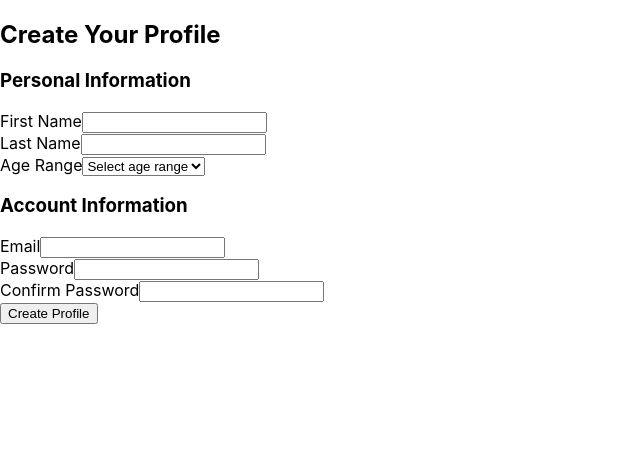
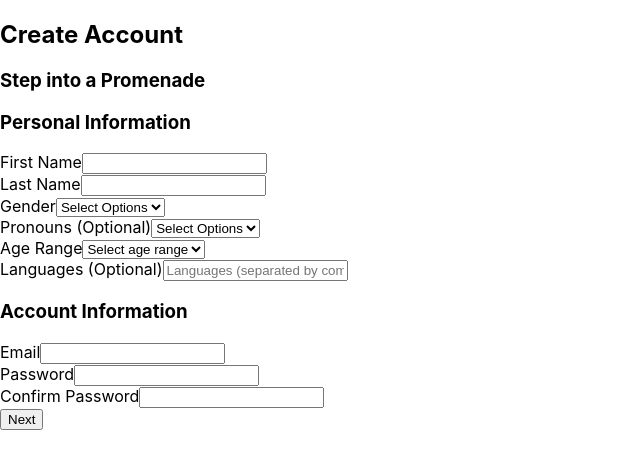
Before and after one commit to nsriv531/Promenade-HTC-2024-, a React (Create React App) app: page /signup in a window 1280 px wide. Shown: the top 468 px of the page, without its empty margins (0-640 px from the left). Built offline with nearby package versions, Linux system fonts and the light colour scheme.

Commit message:
registration mostly works now

```diff
--- a/package.json
+++ b/package.json
@@ -3,6 +3,7 @@
   "version": "0.1.0",
   "private": true,
   "dependencies": {
+    "@material-tailwind/react": "^2.1.10",
     "@testing-library/jest-dom": "^5.17.0",
     "@testing-library/react": "^13.4.0",
     "@testing-library/user-event": "^13.5.0",
--- /dev/null
+++ b/src/Components/Interests.js
@@ -0,0 +1,5 @@
+import { Chip } from "@material-tailwind/react";
+
+export function ChipDefault() {
+  return <Chip value="chip" />;
+}
--- a/src/Components/SignUp.js
+++ b/src/Components/SignUp.js
@@ -1,4 +1,5 @@
 import React, { useState } from "react";
+import { useNavigate } from "react-router-dom";
 import { AlertCircle, CheckCircle } from "lucide-react";
 
 const SignUp = () => {
@@ -13,6 +14,7 @@ const SignUp = () => {
     email: "",
     password: "",
     confirmPassword: "",
+    languages: "",
   });
 
   const [errors, setErrors] = useState({});
@@ -21,6 +23,13 @@ const SignUp = () => {
   const ageRanges = ["18-24", "25-34", "35-44", "45-54", "55+"];
   const genderOptions = ["Man", "Woman", "Non-binary", "Other"];
   const pronounOptions = ["he/him", "she/her", "they/them", "Other"];
+
+  const navigate = useNavigate();
+
+  const handleLogin = () => {
+    // Perform login logic here, then navigate
+    navigate("/interests"); // Replace "/home" with your desired route
+  };
 
   // Handle input
   const handleChange = (e) => {
@@ -46,6 +55,7 @@ const SignUp = () => {
       tempErr.firstname = "First name is required";
     if (!formData.lastname.trim()) tempErr.lastname = "Last name is required";
     if (!formData.ageRange) tempErr.ageRange = "Age range is required";
+    if (!formData.genderIdentity) tempErr.genderIdentity = "Gender is required";
 
     // Email validation
     if (!formData.email) {
@@ -292,9 +302,8 @@ const SignUp = () => {
   return (
     <div className="min-h-screen flex items-center justify-center bg-gray-100">
       <div className="max-w-2xl w-full bg-white p-8 rounded-lg shadow-lg">
-        <h2 className="text-3xl font-bold mb-6 text-center">
-          Create Your Profile
-        </h2>
+        <h2 className="text-3xl font-bold mb-6 text-center">Create Account</h2>
+        <h3 className="text-2xl  mb-6 text-center">Step into a Promenade</h3>
 
         {isSubmitted && (
           <div className="mb-4 p-4 bg-green-100 text-green-700 rounded-lg flex items-center">
@@ -307,7 +316,7 @@ const SignUp = () => {
           {/* Personal Information Section */}
           <div className="bg-gray-50 p-6 rounded-lg">
             <h3 className="text-xl font-semibold mb-4">Personal Information</h3>
-            <div className="grid grid-cols-1 md:grid-cols-2 gap-4">
+            <div className="grid grid-cols-1 md:grid-cols-1 gap-4">
               {/* First Name */}
               <div>
                 <label className="block mb-1 font-medium">First Name</label>
@@ -348,6 +357,50 @@ const SignUp = () => {
                 )}
               </div>
 
+              {/* gender */}
+              <div>
+                <label className="block mb-1 font-medium">Gender</label>
+                <select
+                  name="genderIdentity"
+                  value={formData.genderIdentity}
+                  onChange={handleChange}
+                  className={`w-full p-2 border rounded ${
+                    errors.genderIdentity ? "border-red-500" : "border-gray-300"
+                  }`}>
+                  <option value="">Select Options</option>
+                  {genderOptions.map((range) => (
+                    <option key={range} value={range}>
+                      {range}
+                    </option>
+                  ))}
+                </select>
+                {errors.genderIdentity && (
+                  <div className="mt-1 text-red-500 text-sm flex items-center">
+                    <AlertCircle className="mr-1" size={16} />
+                    {errors.genderIdentity}
+                  </div>
+                )}
+              </div>
+
+              {/* pronouns */}
+              <div>
+                <label className="block mb-1 font-medium">
+                  Pronouns (Optional)
+                </label>
+                <select
+                  name="pronouns"
+                  value={formData.pronouns}
+                  onChange={handleChange}
+                  className={`w-full p-2 border rounded`}>
+                  <option value="">Select Options</option>
+                  {pronounOptions.map((range) => (
+                    <option key={range} value={range}>
+                      {range}
+                    </option>
+                  ))}
+                </select>
+              </div>
+
               {/* Age Range */}
               <div>
                 <label className="block mb-1 font-medium">Age Range</label>
@@ -371,6 +424,21 @@ const SignUp = () => {
                     {errors.ageRange}
                   </div>
                 )}
+              </div>
+
+              {/* Languages */}
+              <div>
+                <label className="block mb-1 font-medium">
+                  Languages (Optional)
+                </label>
+                <input
+                  type="text"
+                  name="languages"
+                  value={formData.languages}
+                  onChange={handleChange}
+                  className={`w-full p-2 border rounded`}
+                  placeholder="Languages (separated by commas)"
+                />
               </div>
 
               {/* Other fields remain unchanged */}
@@ -449,8 +517,9 @@ const SignUp = () => {
 
           <button
             type="submit"
-            className="w-full bg-blue-500 text-white p-3 rounded-lg hover:bg-blue-600 transition-colors font-medium">
-            Create Profile
+            className="w-full bg-blue-500 text-white p-3 rounded-lg hover:bg-blue-600 transition-colors font-medium"
+            onClick={handleLogin}>
+            Next
           </button>
         </form>
       </div>
--- a/src/index.js
+++ b/src/index.js
@@ -8,6 +8,7 @@ import { BrowserRouter, Routes, Route } from "react-router-dom";
 import LoggingIn from "./Components/LoggingIn";
 import CreateAccount from "./Components/CreateAccount";
 import SignUp from "./Components/SignUp";
+import { ChipDefault } from "./Components/Interests";
 
 const root = ReactDOM.createRoot(document.getElementById("root"));
 root.render(
@@ -18,6 +19,7 @@ root.render(
         <Route path="/login" element={<LoggingIn />} />
         <Route path="/dashboard" element={<Dashboard />} />
         <Route path="/signup" element={<SignUp />} />
+        <Route path="/interests" element={<ChipDefault />} />
       </Routes>
     </BrowserRouter>
   </React.StrictMode>
```
Also changed, not shown: src/App.js (+9 -7 lines), 1 other file (tests, documents, lock files or other folders).
